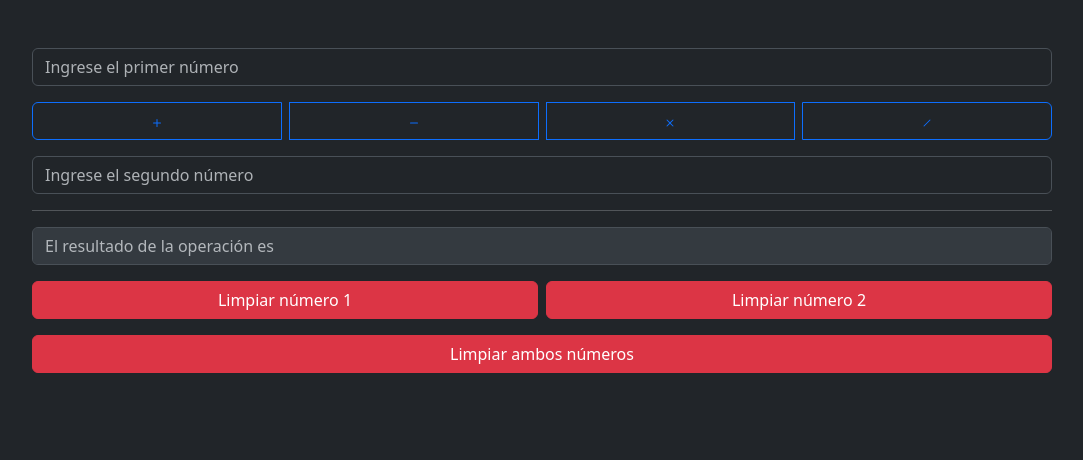
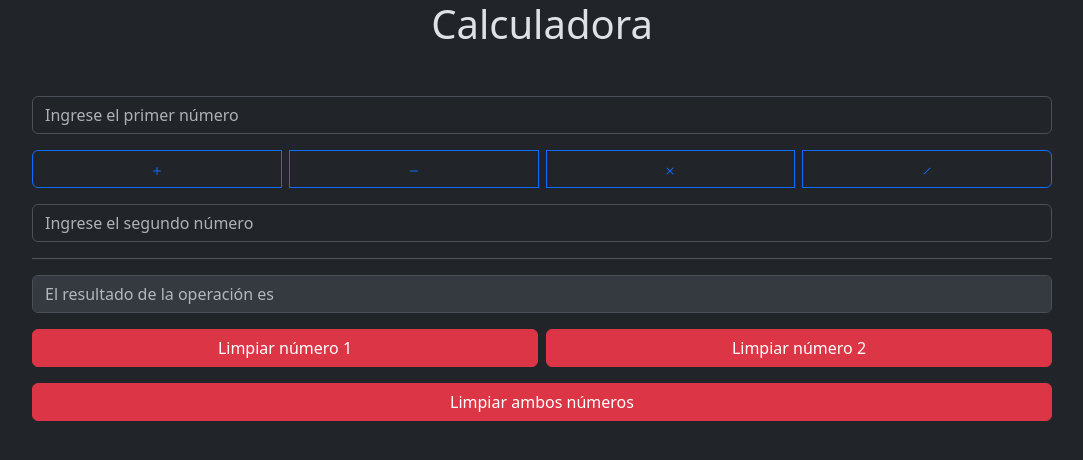
Before and after one commit to 3dl3rw0lf/ap_dw_react_js_practico_02, a plain HTML site: page index.html in a window 1280 px wide. Shown: the whole page, without its empty margins (98-1181 px from the left). Drawn offline with nearby package versions, Linux system fonts and the light colour scheme.

Commit message:
Finish readme

```diff
--- a/index.html
+++ b/index.html
@@ -12,6 +12,7 @@
 
 <body>
     <main class="container-sm">
+        <h1 class="text-center">Calculadora</h1>
         <section class="m-5">
             <div>
                 <div class="input-group mb-3">
```
Also changed, not shown: 1 other file.
